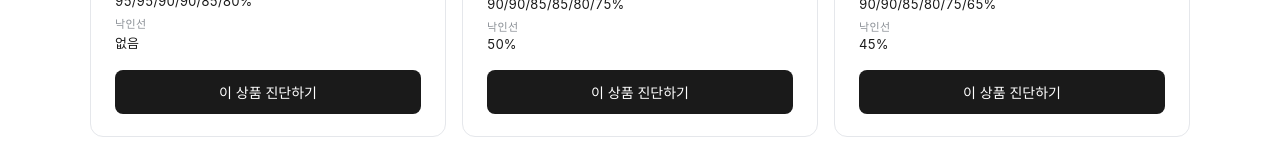
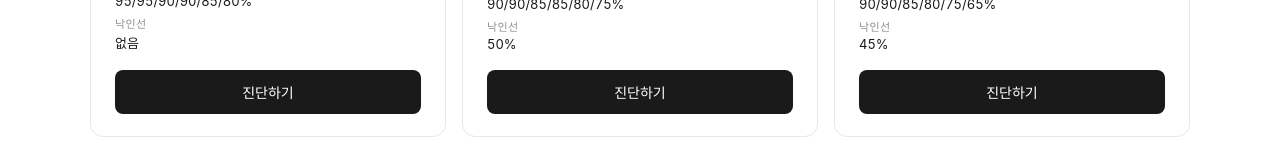
Before and after one commit to ELS-precheck/els-precheck-frontend, a React (Vite) app: page /input in a window 1280 px wide. Shown: the part 604-768 px from the top of the page. Built offline with nearby package versions, Linux system fonts and the light colour scheme; a web font is replaced by a local one.

Commit message:
fix: 진단 버튼 문구 통일

```diff
--- a/src/pages/Input.tsx
+++ b/src/pages/Input.tsx
@@ -258,7 +258,7 @@ export default function Input() {
                     className={styles.btnPrimary}
                     onClick={e => { e.stopPropagation(); toDiagnose(preset.els_terms) }}
                   >
-                    이 상품 진단하기
+                    진단하기
                   </button>
                 </div>
               )
@@ -338,7 +338,7 @@ export default function Input() {
                   disabled={extractStatus !== 'done'}
                   onClick={handleExtractDiagnose}
                 >
-                  이 조건으로 진단하기
+                  진단하기
                 </button>
               </div>
             </div>
@@ -366,7 +366,7 @@ export default function Input() {
             </div>
             {directError && <p className={styles.errorMsg}>{directError}</p>}
             <button className={styles.btnPrimary} onClick={handleDirectDiagnose}>
-              이 조건으로 진단하기
+              진단하기
             </button>
           </div>
         )}
```
